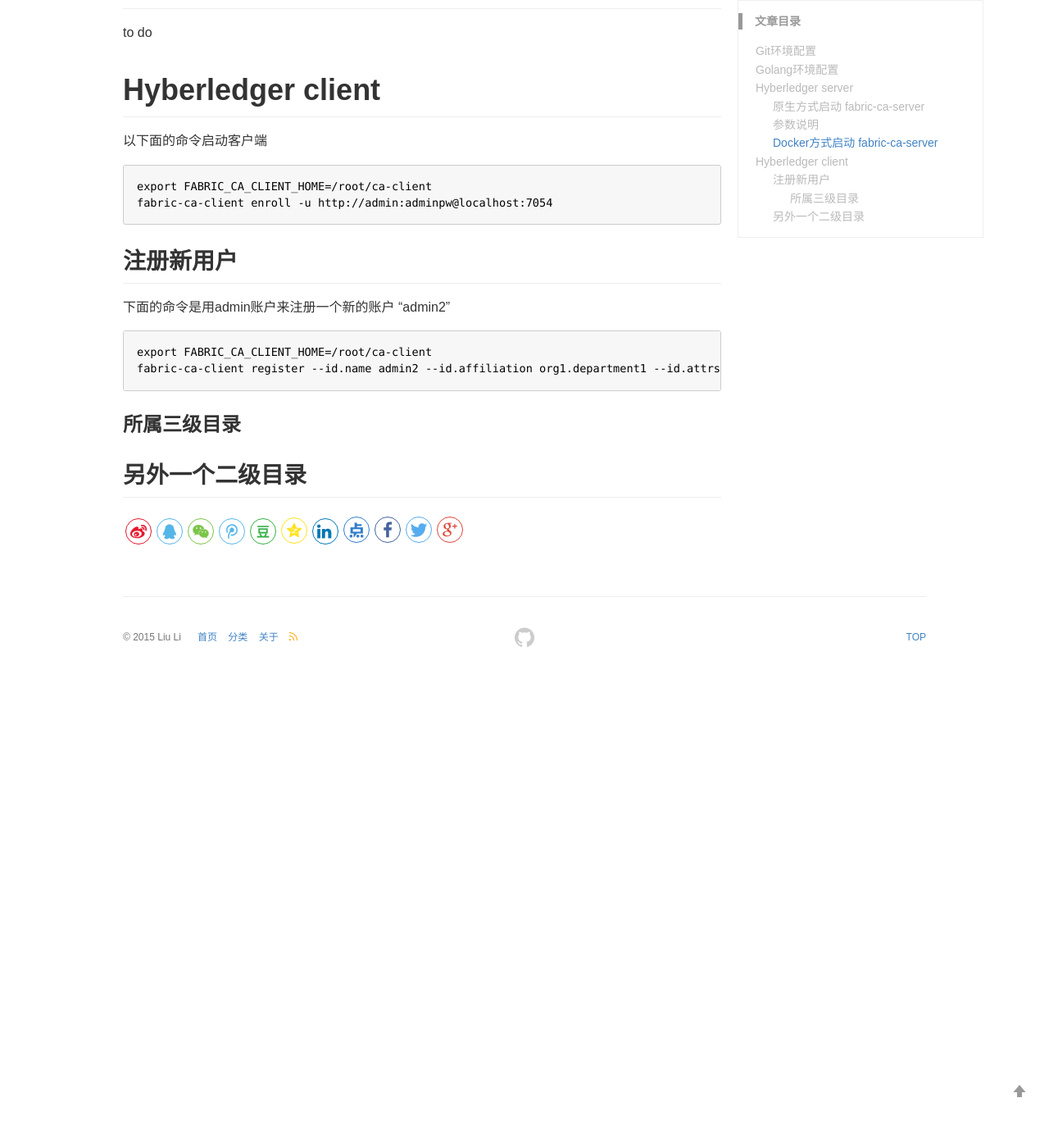
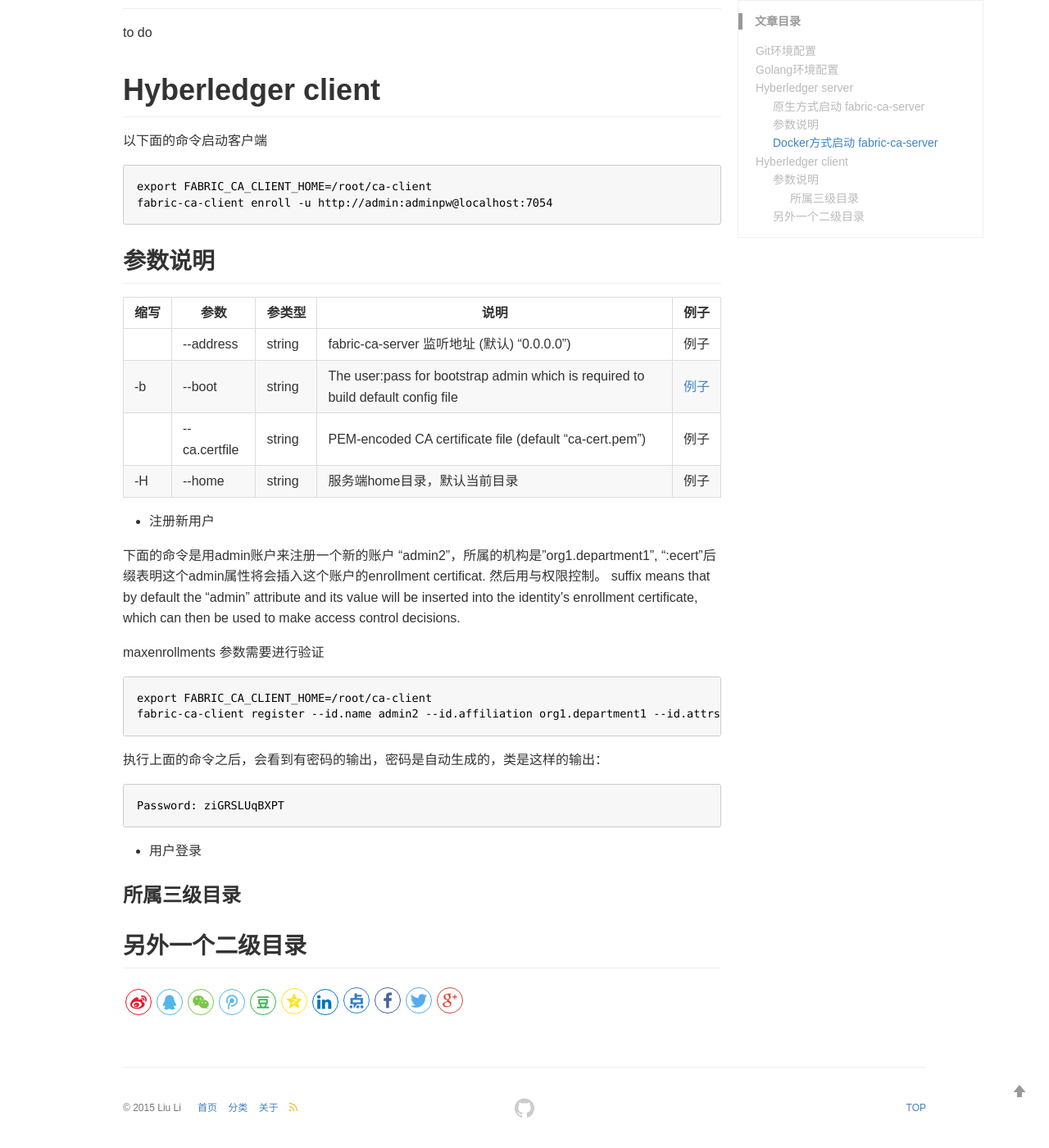
Before and after one commit to nox60/nox60.github.io, a Jekyll site: the page built from _posts/2019-07-18-Hyperledge-fabirc-ca.md, in a window 1280 px wide and 1400 px high, scrolled down 2729 px. Shown: the whole window at 82% size. Built offline with Jekyll 4.4.1, drawn with Linux system fonts in a browser that asks for light colours; our own code applies the rules of GitHub Pages for plain Markdown files; comment, search, counter and statistics services are not loaded; before the commit the page ends 3555 px from its top, so only the background shows below that.

Commit message:
Update some conents

````diff
--- a/_posts/2019-07-18-Hyperledge-fabirc-ca.md
+++ b/_posts/2019-07-18-Hyperledge-fabirc-ca.md
@@ -124,9 +124,24 @@
 export FABRIC_CA_CLIENT_HOME=/root/ca-client
 fabric-ca-client enroll -u http://admin:adminpw@localhost:7054
 ```
-## 注册新用户
 
-下面的命令是用admin账户来注册一个新的账户 "admin2"
+## 参数说明
+
+| 缩写       |  参数     | 参类型  | 说明      | 例子|
+| ---------  | --------- | ----   | -------   | --- |
+|      | -&zwnj;-address      | string    | fabric-ca-server 监听地址 (默认) "0.0.0.0")  | <a name="锚点名称">例子</a>|
+| -b     | -&zwnj;-boot       | string    | The user:pass for bootstrap admin which is required to build default config file  | <a href="#start_ca_server">例子</a> |
+|  | -&zwnj;-ca.certfile | string    | PEM-encoded CA certificate file (default "ca-cert.pem")  | <a name="锚点名称">例子</a> |
+| -H | -&zwnj;-home | string    | 服务端home目录，默认当前目录 | <a name="锚点名称">例子</a> |
+
+
+
+
+- 注册新用户
+
+下面的命令是用admin账户来注册一个新的账户 "admin2"，所属的机构是"org1.department1", ":ecert"后缀表明这个admin属性将会插入这个账户的enrollment certificat. 然后用与权限控制。 suffix means that by default the “admin” attribute and its value will be inserted into the identity’s enrollment certificate, which can then be used to make access control decisions.
+
+maxenrollments 参数需要进行验证
 
 
 
@@ -135,6 +150,18 @@
 fabric-ca-client register --id.name admin2 --id.affiliation org1.department1 --id.attrs 'hf.Revoker=true,admin=true:ecert'
 ```
 
+执行上面的命令之后，会看到有密码的输出，密码是自动生成的，类是这样的输出：
+
+```passwdprint
+Password: ziGRSLUqBXPT
+```
+
+
+
+- 用户登录
+
+
+
 ### 所属三级目录
 
 ## 另外一个二级目录
````
